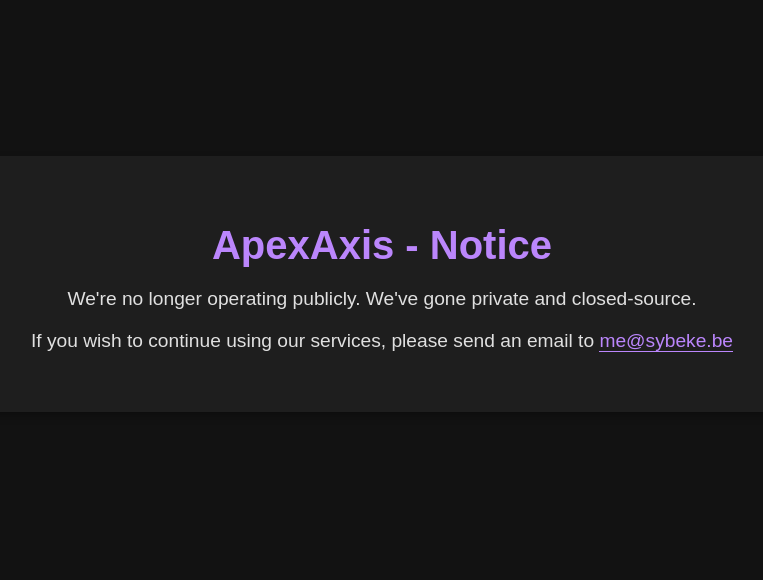
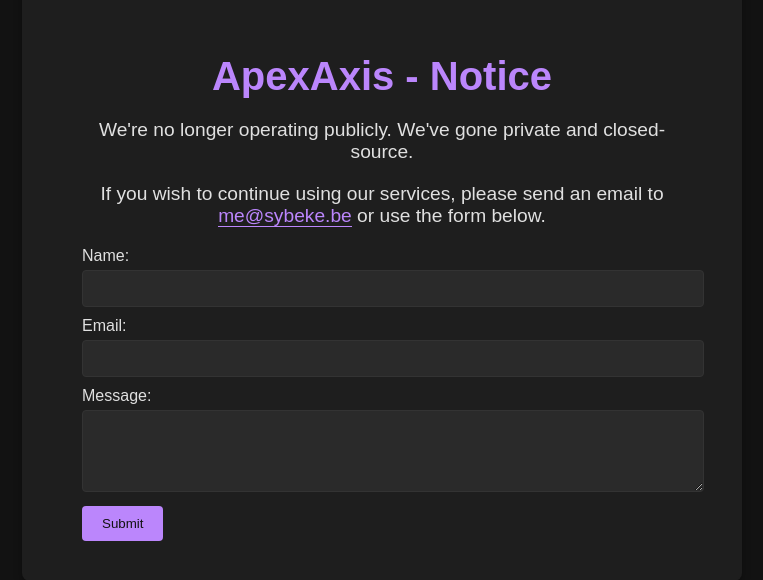
Before and after one commit to sybetjeh/manage-apexaxis, a plain HTML site: page index.html in a window 1280 px wide. Shown: the part 116-696 px from the top of the page, without its empty margins (258-1021 px from the left). Drawn offline with Linux system fonts and the light colour scheme.

Commit message:
add form n things

```diff
--- a/index.html
+++ b/index.html
@@ -4,6 +4,10 @@
     <meta charset="UTF-8">
     <meta name="viewport" content="width=device-width, initial-scale=1.0">
     <title>ApexAxis - Notice</title>
+    <meta name="description" content="ApexAxis is no longer operating publicly. We've gone private and closed-source. Contact us if you wish to continue using our services.">
+    <meta property="og:title" content="ApexAxis - Notice">
+    <meta property="og:description" content="ApexAxis is no longer operating publicly. We've gone private and closed-source. Contact us if you wish to continue using our services.">
+    <meta property="og:url" content="https://manage.apexaxis.nl">
     <style>
         body {
             background-color: #121212;
@@ -14,6 +18,8 @@
             justify-content: center;
             height: 100vh;
             margin: 0;
+            padding: 20px;
+            box-sizing: border-box;
         }
         .container {
             text-align: center;
@@ -21,6 +27,8 @@
             padding: 40px 60px;
             border-radius: 8px;
             box-shadow: 0 4px 8px rgba(0, 0, 0, 0.3);
+            width: 100%;
+            max-width: 600px;
         }
         h1 {
             font-size: 2.5em;
@@ -40,13 +48,105 @@
             text-decoration: none;
             border-bottom: 2px solid #BB86FC;
         }
+        form {
+            margin-top: 20px;
+            text-align: left;
+        }
+        label {
+            display: block;
+            margin-bottom: 5px;
+        }
+        input, textarea {
+            width: 100%;
+            padding: 10px;
+            margin-bottom: 10px;
+            border: 1px solid #333;
+            border-radius: 4px;
+            background: #2a2a2a;
+            color: #e0e0e0;
+        }
+        button {
+            padding: 10px 20px;
+            border: none;
+            border-radius: 4px;
+            background: #BB86FC;
+            color: #121212;
+            cursor: pointer;
+        }
+        button:hover {
+            background: #9c70db;
+        }
+        .confirmation {
+            margin-top: 20px;
+            display: none;
+            color: #BB86FC;
+        }
+        .error {
+            margin-top: 20px;
+            display: none;
+            color: #e63946;
+        }
     </style>
+    <script>
+        function handleFormSubmit(event) {
+            event.preventDefault();
+
+            const confirmationMessage = document.querySelector('.confirmation');
+            const errorMessage = document.querySelector('.error');
+            const lastSubmitTime = localStorage.getItem('lastSubmitTime');
+            const currentTime = new Date().getTime();
+
+            if (lastSubmitTime && (currentTime - lastSubmitTime < 5 * 60 * 1000)) { // 5 minutes in milliseconds
+                errorMessage.textContent = 'You can only submit once every 5 minutes. Please try again later.';
+                errorMessage.style.display = 'block';
+                confirmationMessage.style.display = 'none';
+                return;
+            }
+
+            const formData = new FormData(event.target);
+            fetch('https://formsubmit.co/dc4bf9fc58a24036a1fdd13257f11e11', {
+                method: 'POST',
+                body: formData,
+                headers: {
+                    'Accept': 'application/json'
+                }
+            }).then(response => {
+                if (response.ok) {
+                    confirmationMessage.textContent = 'Your request has been sent successfully.';
+                    confirmationMessage.style.display = 'block';
+                    errorMessage.style.display = 'none';
+                    localStorage.setItem('lastSubmitTime', currentTime);
+                } else {
+                    errorMessage.textContent = 'There was an error sending your request. Please try again.';
+                    errorMessage.style.display = 'block';
+                    confirmationMessage.style.display = 'none';
+                }
+            }).catch(error => {
+                errorMessage.textContent = 'There was an error sending your request. Please try again.';
+                errorMessage.style.display = 'block';
+                confirmationMessage.style.display = 'none';
+            });
+        }
+    </script>
 </head>
 <body>
     <div class="container">
         <h1>ApexAxis - Notice</h1>
         <p>We're no longer operating publicly. We've gone private and closed-source.</p>
-        <p>If you wish to continue using our services, please send an email to <a href="mailto:me@sybeke.be">me@sybeke.be</a></p>
+        <p>If you wish to continue using our services, please send an email to <a href="mailto:me@sybeke.be">me@sybeke.be</a> or use the form below.</p>
+        <form onsubmit="handleFormSubmit(event)">
+            <input type="hidden" name="_subject" value="New Form Reply">
+            <input type="hidden" name="_captcha" value="false">
+            <label for="name">Name:</label>
+            <input type="text" id="name" name="name" required>
+            <label for="email">Email:</label>
+            <input type="email" id="email" name="email" required>
+            <label for="message">Message:</label>
+            <textarea id="message" name="message" rows="4" required></textarea>
+            <button type="submit">Submit</button>
+        </form>
+        <div class="confirmation">Your request has been sent successfully.</div>
+        <div class="error"></div>
     </div>
 </body>
 </html>
```
